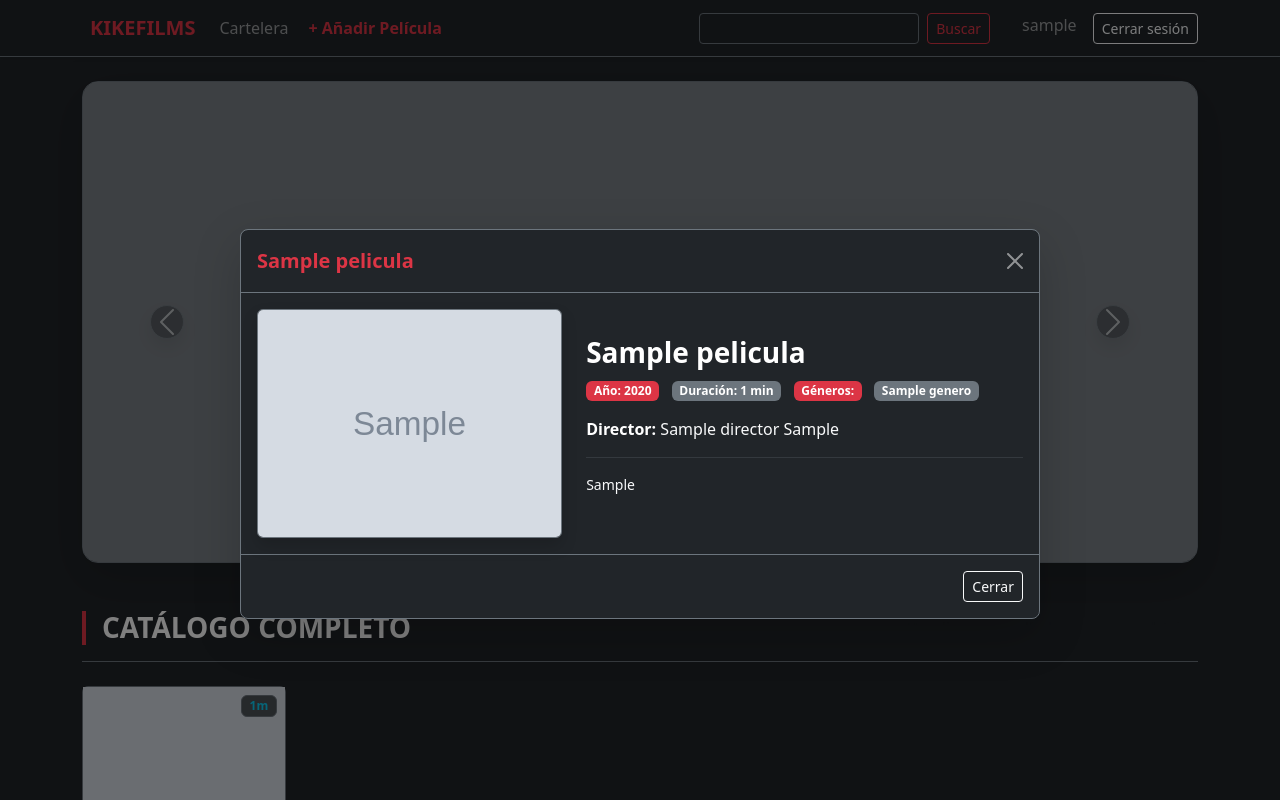
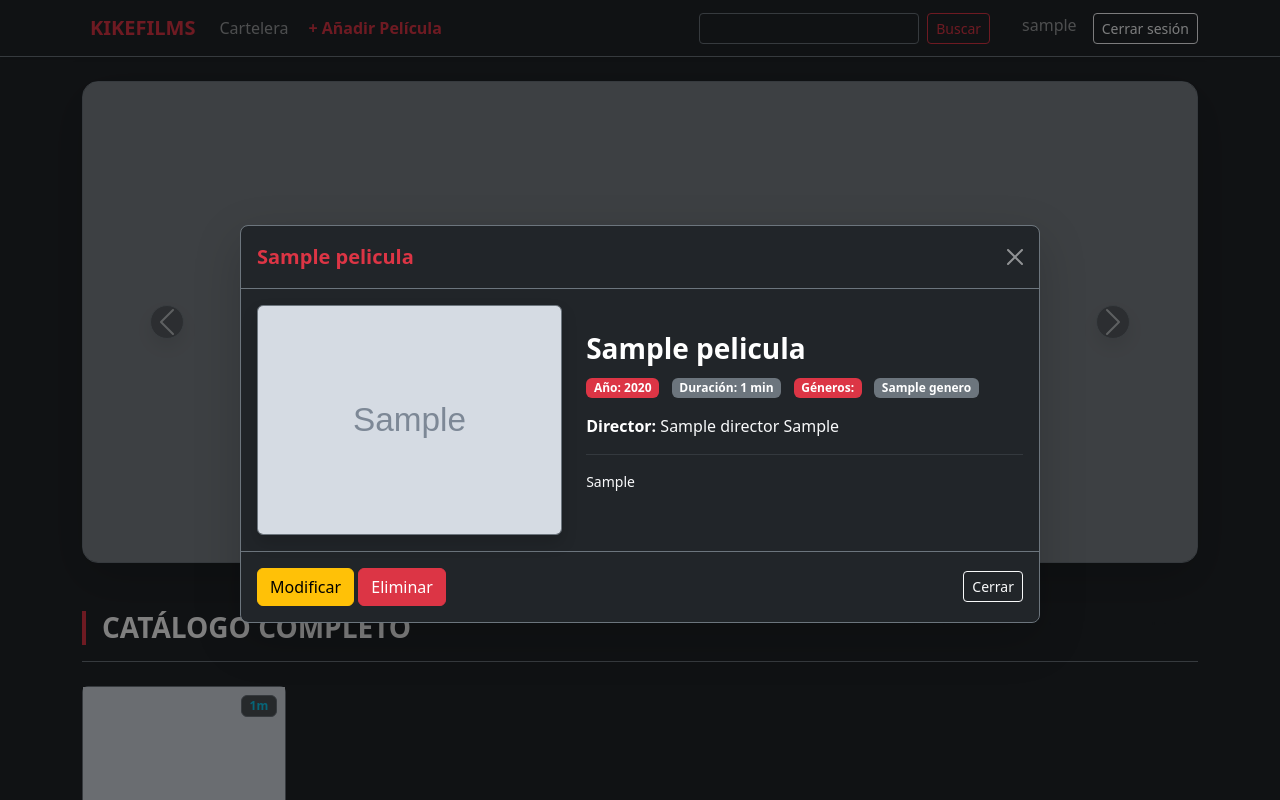
Before and after one commit to LDJSystems/KikeFilms, a Django app: page / in a window 1280 px wide, after a click that opens the changed part. Run offline with Django 5.2, Linux system fonts and the light colour scheme; a user stored in the database is signed in; tables that the repository leaves empty hold one stand-in row (values such as "Sample post"); grey boxes marked "Sample" are stand-in pictures.

Commit message:
Implementacion de verificacion de usuarios en la pagina principal

```diff
--- a/templates/core/inicio.html
+++ b/templates/core/inicio.html
@@ -1,37 +1,31 @@
 {% extends 'base.html' %}
+{% load auth_extras %}
 
 {% block title %}KikeFilms - Cartelera Principal{% endblock %}
 
 {% block content %}
-<!-- 1. Carrusel Principal (Solo se muestra cuando NO hay una búsqueda activa) -->
+<!-- 1. Carrusel Principal -->
 {% if peliculas and not q %}
-<div id="kikeCarousel" class="carousel slide mb-5 shadow-lg rounded-4 overflow-hidden border border-secondary"
-    data-bs-ride="carousel">
+<div id="kikeCarousel" class="carousel slide mb-5 shadow-lg rounded-4 overflow-hidden border border-secondary" data-bs-ride="carousel">
 
     <div class="carousel-indicators">
         {% for pelicula in peliculas|slice:":3" %}
-        <button type="button" data-bs-target="#kikeCarousel" data-bs-slide-to="{{ forloop.counter0 }}"
-            class="{% if forloop.first %}active{% endif %}"></button>
+        <button type="button" data-bs-target="#kikeCarousel" data-bs-slide-to="{{ forloop.counter0 }}" class="{% if forloop.first %}active{% endif %}"></button>
         {% endfor %}
     </div>
 
     <div class="carousel-inner">
         {% for pelicula in peliculas|slice:":3" %}
         <div class="carousel-item {% if forloop.first %}active{% endif %}">
-
-            <!-- Imagen interactiva que abre el modal -->
             <div style="cursor: pointer;" data-bs-toggle="modal" data-bs-target="#modalPelicula{{ pelicula.id }}">
                 {% if pelicula.portada_imagen %}
-                <img src="{{ pelicula.portada_imagen.url }}" class="d-block w-100 opacity-50" alt="{{ pelicula.titulo }}"
-                    style="height: 480px; object-fit: cover;">
+                <img src="{{ pelicula.portada_imagen.url }}" class="d-block w-100 opacity-50" alt="{{ pelicula.titulo }}" style="height: 480px; object-fit: cover;">
                 {% else %}
                 <div class="bg-secondary w-100" style="height: 480px;"></div>
                 {% endif %}
             </div>
 
-            <!-- Tarjeta flotante interactiva -->
-            <div class="carousel-caption d-md-block bg-dark bg-opacity-85 rounded-4 p-4 mx-auto mb-4 border border-secondary shadow"
-                style="max-width: 650px; cursor: pointer;" data-bs-toggle="modal" data-bs-target="#modalPelicula{{ pelicula.id }}">
+            <div class="carousel-caption d-md-block bg-dark bg-opacity-85 rounded-4 p-4 mx-auto mb-4 border border-secondary shadow" style="max-width: 650px; cursor: pointer;" data-bs-toggle="modal" data-bs-target="#modalPelicula{{ pelicula.id }}">
                 <span class="badge bg-danger mb-2 px-3 py-2 text-uppercase tracking-wider">En Cartelera</span>
                 <h1 class="fw-bold text-white display-5 mb-2">{{ pelicula.titulo }}</h1>
                 <p class="text-light fs-6 d-none d-sm-block mb-3">
@@ -52,15 +46,12 @@
         {% endfor %}
     </div>
 
-    <!-- Botones de Navegación del Carrusel -->
     <button class="carousel-control-prev" type="button" data-bs-target="#kikeCarousel" data-bs-slide="prev">
-        <span class="carousel-control-prev-icon bg-dark bg-opacity-75 border border-secondary rounded-circle p-3 shadow"
-            aria-hidden="true"></span>
+        <span class="carousel-control-prev-icon bg-dark bg-opacity-75 border border-secondary rounded-circle p-3 shadow" aria-hidden="true"></span>
         <span class="visually-hidden">Anterior</span>
     </button>
     <button class="carousel-control-next" type="button" data-bs-target="#kikeCarousel" data-bs-slide="next">
-        <span class="carousel-control-next-icon bg-dark bg-opacity-75 border border-secondary rounded-circle p-3 shadow"
-            aria-hidden="true"></span>
+        <span class="carousel-control-next-icon bg-dark bg-opacity-75 border border-secondary rounded-circle p-3 shadow" aria-hidden="true"></span>
         <span class="visually-hidden">Siguiente</span>
     </button>
 </div>
@@ -85,17 +76,14 @@
     {% endif %}
 </div>
 
-<!-- 3. Cuadrícula de Películas con Modal Interactivo -->
+<!-- 3. Cuadrícula de Películas y Modales -->
 <div class="row row-cols-2 row-cols-md-4 row-cols-lg-5 g-4 mb-5">
     {% for pelicula in peliculas %}
     <div class="col">
-        <!-- Tarjeta interactiva del catálogo -->
-        <div class="card h-100 bg-dark text-white border-secondary shadow-sm" style="cursor: pointer;"
-            data-bs-toggle="modal" data-bs-target="#modalPelicula{{ pelicula.id }}">
+        <div class="card h-100 bg-dark text-white border-secondary shadow-sm" style="cursor: pointer;" data-bs-toggle="modal" data-bs-target="#modalPelicula{{ pelicula.id }}">
             <div class="position-relative overflow-hidden bg-black" style="height: 280px;">
                 {% if pelicula.portada_imagen %}
-                <img src="{{ pelicula.portada_imagen.url }}" class="w-100 h-100" alt="{{ pelicula.titulo }}"
-                    style="object-fit: cover;">
+                <img src="{{ pelicula.portada_imagen.url }}" class="w-100 h-100" alt="{{ pelicula.titulo }}" style="object-fit: cover;">
                 {% else %}
                 <div class="d-flex align-items-center justify-content-center h-100 text-muted small bg-secondary bg-opacity-25">
                     Sin póster
@@ -116,44 +104,37 @@
         </div>
     </div>
 
-    <!-- MODAL (Compartido por el Carrusel y el Catálogo) -->
-    <div class="modal fade" id="modalPelicula{{ pelicula.id }}" tabindex="-1"
-        aria-labelledby="modalLabel{{ pelicula.id }}" aria-hidden="true">
+    <!-- MODAL DE DETALLES -->
+    <div class="modal fade" id="modalPelicula{{ pelicula.id }}" tabindex="-1" aria-labelledby="modalLabel{{ pelicula.id }}" aria-hidden="true">
         <div class="modal-dialog modal-dialog-centered modal-lg">
             <div class="modal-content bg-dark text-white border border-secondary shadow-lg">
                 <div class="modal-header border-secondary">
                     <h5 class="modal-title fw-bold text-danger" id="modalLabel{{ pelicula.id }}">
                         {{ pelicula.titulo }}
                     </h5>
-                    <button type="button" class="btn-close btn-close-white" data-bs-dismiss="modal"
-                        aria-label="Close"></button>
+                    <button type="button" class="btn-close btn-close-white" data-bs-dismiss="modal" aria-label="Close"></button>
                 </div>
                 <div class="modal-body">
                     <div class="row g-4 align-items-center">
                         <div class="col-md-5">
                             {% if pelicula.portada_imagen %}
-                            <img src="{{ pelicula.portada_imagen.url }}"
-                                class="img-fluid rounded shadow border border-secondary" alt="{{ pelicula.titulo }}"
-                                style="max-height: 350px; width: 100%; object-fit: cover;">
+                            <img src="{{ pelicula.portada_imagen.url }}" class="img-fluid rounded shadow border border-secondary" alt="{{ pelicula.titulo }}" style="max-height: 350px; width: 100%; object-fit: cover;">
                             {% else %}
                             <div class="bg-secondary text-center p-5 rounded text-white">Sin póster disponible</div>
                             {% endif %}
                         </div>
                         <div class="col-md-7">
                             <h3 class="fw-bold mb-2">{{ pelicula.titulo }}</h3>
-
                             <div class="mb-3">
                                 <span class="badge bg-danger me-2">Año: {{ pelicula.fecha_lanzamiento|date:"Y" }}</span>
                                 <span class="badge bg-secondary me-2">Duración: {{ pelicula.duracion }} min</span>
-
                                 <span class="badge bg-danger me-2">Géneros:</span>
                                 {% for genero in pelicula.genero.all %}
-                                <span class="badge bg-secondary me-1">{{ genero.nombre_genero }}</span>
+                                <span class="badge bg-secondary me-1">{{ genero }}</span>
                                 {% empty %}
                                 <span class="badge bg-secondary">No especificado</span>
                                 {% endfor %}
                             </div>
-
                             <p class="mb-2"><strong>Director:</strong>
                                 <span class="text-light">
                                     {% if pelicula.director %}
@@ -163,7 +144,6 @@
                                     {% endif %}
                                 </span>
                             </p>
-
                             <hr class="border-secondary">
                             <p class="text-light small lh-base">
                                 {% if pelicula.sinopsis %}
@@ -175,21 +155,51 @@
                         </div>
                     </div>
                 </div>
-                <div class="modal-footer border-secondary">
+                <!-- BOTONES DE GESTIÓN (MODIFICAR Y ELIMINAR) -->
+                <div class="modal-footer border-secondary justify-content-between">
+                    {% if user|is_gestor %}
+                    <div class="d-grid gap-2 d-md-block">
+                        <a class="btn btn-warning" href="{% url 'modificar_pelicula' pelicula.pk %}">Modificar</a>
+                        <a class="btn btn-danger" data-bs-toggle="modal" data-bs-target="#eliminarModal{{ pelicula.pk }}">Eliminar</a>
+                    </div>
+                    {% endif %}
                     <button type="button" class="btn btn-outline-light btn-sm" data-bs-dismiss="modal">Cerrar</button>
                 </div>
             </div>
         </div>
     </div>
+
+    <!-- MODAL DE CONFIRMACIÓN DE ELIMINACIÓN -->
+    {% if user|is_gestor %}
+    <div class="modal fade" id="eliminarModal{{ pelicula.pk }}" tabindex="-1" aria-hidden="true">
+        <div class="modal-dialog modal-dialog-centered">
+            <div class="modal-content bg-dark text-white border border-secondary">
+                <div class="modal-header border-secondary">
+                    <h5 class="modal-title text-danger fw-bold">Eliminar película</h5>
+                    <button type="button" class="btn-close btn-close-white" data-bs-dismiss="modal"></button>
+                </div>
+                <div class="modal-body">
+                    <p>¿Seguro que deseas eliminar <strong>{{ pelicula.titulo }}</strong>?</p>
+                </div>
+                <div class="modal-footer border-secondary">
+                    <button type="button" class="btn btn-secondary" data-bs-dismiss="modal">Cancelar</button>
+                    <form method="POST" action="{% url 'eliminar_pelicula' pelicula.pk %}">
+                        {% csrf_token %}
+                        <button type="submit" class="btn btn-danger">Sí, eliminar</button>
+                    </form>
+                </div>
+            </div>
+        </div>
+    </div>
+    {% endif %}
+
     {% empty %}
     <div class="col-12 text-center py-5">
         <div class="alert alert-dark border border-secondary text-light mb-0 py-4 shadow-sm" role="alert">
             {% if q %}
                 <h5 class="fw-bold text-danger mb-2">No se encontraron películas para "{{ q }}"</h5>
                 <p class="mb-3 text-muted">Intenta con otro término o revisa la ortografía.</p>
-                <a href="{% url 'listar_peliculas' %}" class="btn btn-outline-danger btn-sm">
-                    Ver catálogo completo
-                </a>
+                <a href="{% url 'listar_peliculas' %}" class="btn btn-outline-danger btn-sm">Ver catálogo completo</a>
             {% else %}
                 <h5 class="fw-bold text-danger">No hay películas registradas</h5>
                 <p class="mb-0 text-muted">Añade títulos desde el panel de administración.</p>
```
